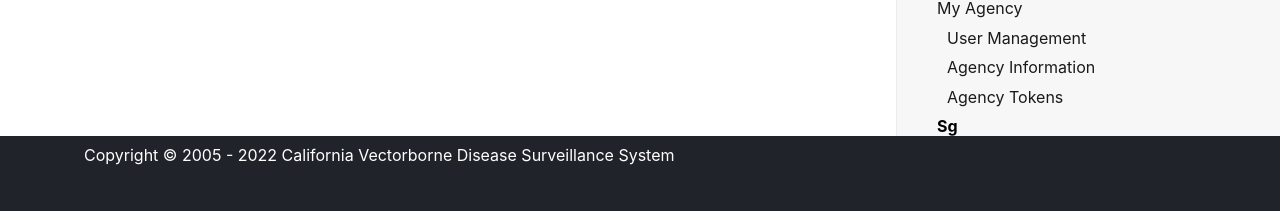
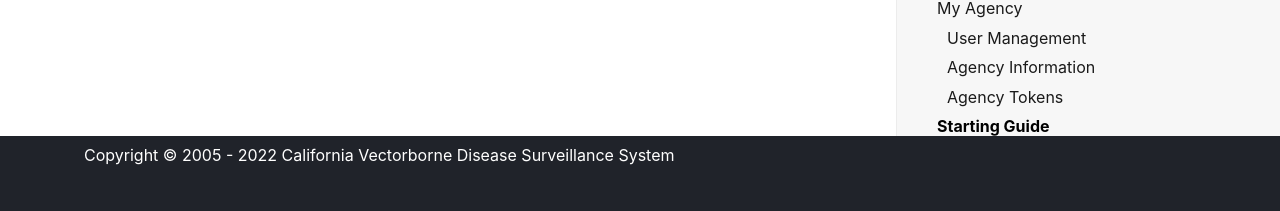
Before and after one commit to tlvaldepena/vectorsurv.org, a Jekyll site: the page built from _docs/index.md, in a window 1280 px wide. Shown: the part 1739-1950 px from the top of the page. Built offline with Jekyll 4.4.1, drawn with Linux system fonts in a browser that asks for light colours.

Commit message:
Update docs_nav.yml

```diff
--- a/_data/docs_nav.yml
+++ b/_data/docs_nav.yml
@@ -82,5 +82,5 @@
         - link: /docs/settings/user-manage/
         - link: /docs/settings/agency-info/
         - link: /docs/settings/tokens/
-- title: Sg
-  link: /docs/starting/VectorSurv_FAQ/
+- title: Starting Guide
+  link: /starting/
```
